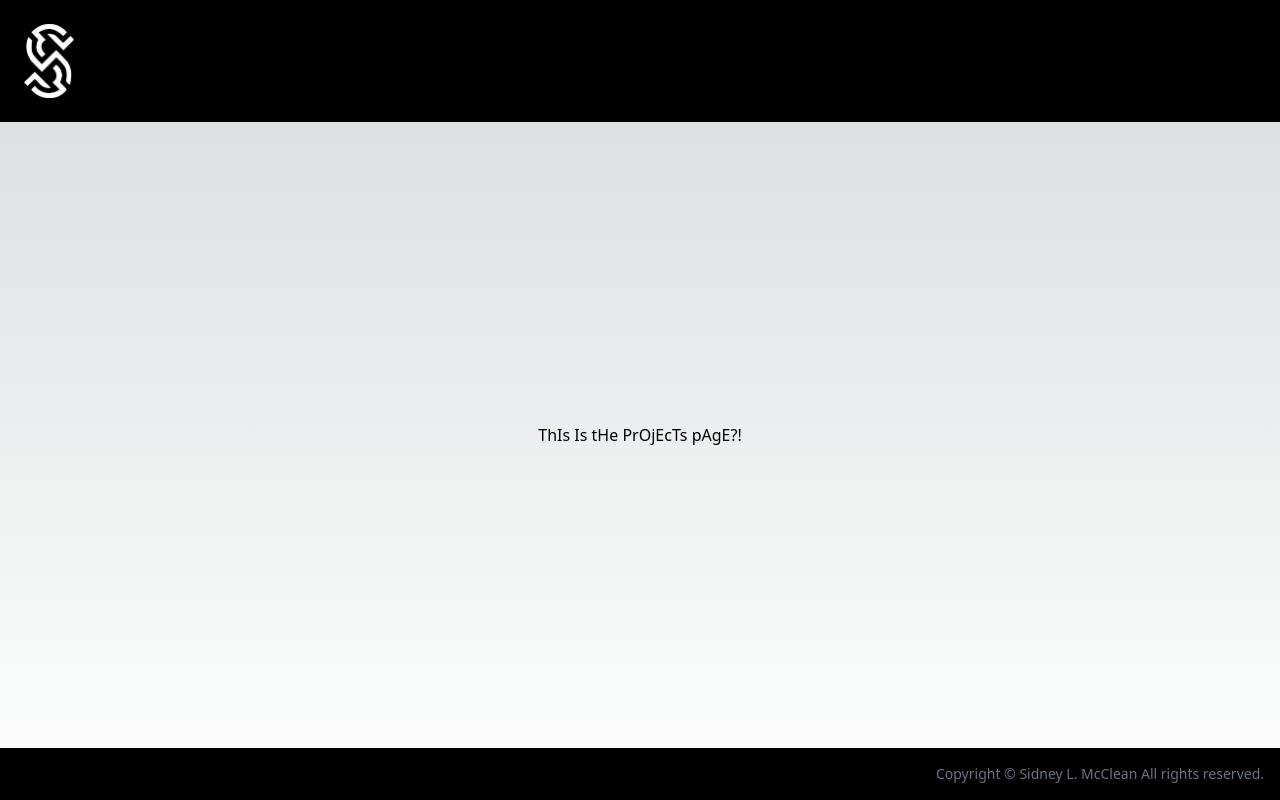
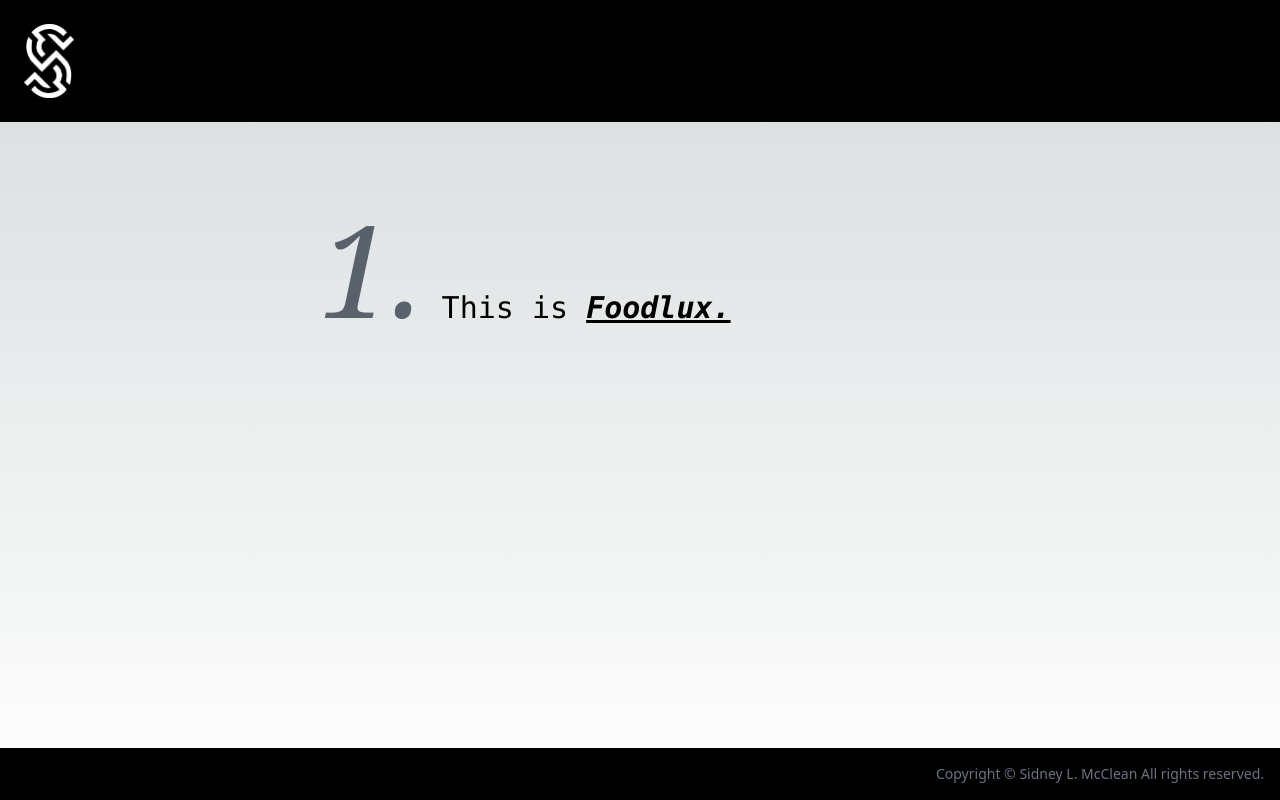
Before and after one commit to Smcclean4/smcclean4.github.io, a Next.js app in the folder personal-portfolio/: page /projects in a window 1280 px wide. Built offline with nearby package versions, Linux system fonts and the light colour scheme.

Commit message:
project list & project page
finished project list page and now working on pjroject page.

```diff
--- a/personal-portfolio/src/components/Navbar.tsx
+++ b/personal-portfolio/src/components/Navbar.tsx
@@ -12,7 +12,7 @@ export const Navbar = () => {
   return (
     <>
       <div className="p-6 flex flex-row items-center justify-between w-full bg-black">
-        <Link href="/"><Image src="/SLM-LETTER-ICON.png" alt={""} height="50" width="50" /></Link>
+        <Link href="/"><Image src="/SLM-LETTER-ICON.png" alt={""} height="50" width="50" placeholder="blur" blurDataURL="/SLM-LETTER-ICON.png" /></Link>
         <div className="flex flex-row cursor-pointer sm:hidden z-10">
           <div className="w-auto h-auto absolute flex flex-col items-center right-5 top-10 text-center pr-2">
             <ul onClick={openNav}>
--- a/personal-portfolio/src/pages/about.tsx
+++ b/personal-portfolio/src/pages/about.tsx
@@ -7,9 +7,9 @@ const About = () => {
       <div className="flex flex-col-reverse h-full w-full text-center lg:flex-row">
         <div className="w-full flex flex-col justify-center items-center lg:w-1/2">
           <div className="my-10">
-            <h1 className="text-3xl animate-typing overflow-hidden border-r-2 whitespace-nowrap my-0 mx-auto tracking-widest">Hello, my name is Sidney.</h1>
+            <h1 className="text-2xl animate-typing overflow-hidden border-r-2 whitespace-nowrap my-0 mx-auto tracking-widest sm:text-3xl">Hello, my name is Sidney.</h1>
           </div>
-          <div className="w-3/4 text-xl font-extralight">
+          <div className="w-11/12 text-xl font-extralight sm:w-3/4">
             <p className="my-2">I have extensive experience in freelance work for prominent clients, as well as individual clients, where I develop top-notch software solutions that cater to both client requirements and user needs.</p>
             <p className="my-2">
               My extensive range of skills and experience as a developer makes me a versatile fit for various positions. I have honed my proficiency in multiple programming languages, including <i className="underline"><b>JavaScript, PHP, and Python</b></i>, and adeptly employ a variety of frameworks and tools such as <i className="underline"><b>React/Node.js, Laravel, and Django</b></i>. Furthermore, my expertise extends to databases, with proficiency in both <i className="underline"><b>SQL and NoSQL</b></i> databases.
@@ -24,7 +24,7 @@ const About = () => {
           </div>
         </div>
         <div className="w-full flex justify-center items-center bg-white drop-shadow-2xl lg:w-1/2">
-          <Image className="mx-auto" src="/IMG_3532.JPG" alt={""} height="550" width="550" />
+          <Image className="mx-auto" src="/IMG_3532.JPG" alt={""} height="550" width="550" placeholder="blur" blurDataURL="/IMG_3532.JPG" />
         </div>
       </div>
     </Layout>
--- a/personal-portfolio/src/pages/index.tsx
+++ b/personal-portfolio/src/pages/index.tsx
@@ -5,7 +5,7 @@ export default function Home() {
   return (
     <Layout>
       <div className="flex justify-center flex-col">
-        <Image className="my-10 mx-auto p-3 lg:p-0" src="/SLM-LOGO-ICON-WHITE.png" alt={""} height="200" width="200" />
+        <Image className="my-10 mx-auto p-3 lg:p-0" src="/SLM-LOGO-ICON-WHITE.png" alt={""} height="200" width="200" placeholder="blur" blurDataURL="/SLM-LOGO-ICON-WHITE.png" />
         <p className="text-md animate-typing overflow-hidden border-r-2 whitespace-nowrap my-0 mx-auto tracking-widest lg:text-2xl sm:text-lg">Software Developer. Innovator. Creator.</p>
       </div>
     </Layout>
--- a/personal-portfolio/src/pages/projects.tsx
+++ b/personal-portfolio/src/pages/projects.tsx
@@ -1,13 +1,20 @@
 import { Layout } from "@/components/Layout"
+import { useEffect, useState } from "react"
 
-const Projects = () => {
+const projects = () => {
+  const [loading, setLoading] = useState(false);
+
+  useEffect(() => {
+    setLoading(true);
+  }, [])
+
   return (
     <Layout>
-      <div className="flex justify-center items-center">
-        <p>ThIs Is tHe PrOjEcTs pAgE?!</p>
+      <div className={loading ? "w-3/4 lg:w-2/4 h-3/4 flex flex-col animate-fadingRev" : "w-3/4 lg:w-2/4 h-3/4 flex flex-col"}>
+        <p className={loading ? "text-2xl sm:text-3xl font-mono animate-extension1" : "text-2xl sm:text-3xl font-mono"}><span className="text-8xl sm:text-9xl font-serif text-gray-800 opacity-70"><i>1.</i></span> This is <a href="/projects/foodlux"><b className="underline"><i>Foodlux.</i></b></a></p>
       </div>
     </Layout>
   )
 }
 
-export default Projects
+export default projects
--- /dev/null
+++ b/personal-portfolio/src/pages/projects/foodlux.tsx
@@ -0,0 +1,27 @@
+import { Layout } from "@/components/Layout"
+
+const foodlux = () => {
+  return (
+    <Layout>
+      <div className="flex flex-col sm:flex-row w-full h-full sm:bg-gradient-to-br from-black from-50% to-white to-50%">
+        <div className="w-full sm:w-1/2 h-full flex flex-col items-center pt-10">
+          <p className="text-5xl mb-10 font-mono underline">Foodlux</p>
+          <p className="w-3/4 text-2xl font-extralight">An example food servicing website where you can order food, browse menus,and  order food using your preferred payment method. You'll receive order information after putting in your checkout information, and you can track the status of your order from the comfort of your own home.</p>
+          <ul className="my-10 flex flex-row flex-wrap w-3/4 justify-center">
+            <a target="_blank" href="https://www.mui.com"><img className="m-3 h-15 animate-pulse" src="https://img.icons8.com/color/48/000000/material-ui.png" /></a>
+            <a target="_blank" href="https://www.typescriptlang.org"><img className="m-3 h-15 animate-pulse" src="https://img.icons8.com/color/48/000000/typescript.png" /></a>
+            <a target="_blank" href="https://www.react.dev"><img className="m-3 h-15 animate-pulse" src="https://img.icons8.com/color/48/000000/react-native.png" /></a>
+            <a target="_blank" href="https://www.expressjs.com"><img className="m-3 h-15 animate-pulse" src="https://img.icons8.com/color/48/000000/express.png" /></a>
+            <a target="_blank" href="https://www.mongodb.com"><img className="m-3 h-15 animate-pulse" src="https://img.icons8.com/color/48/000000/mongodb.png" /></a>
+            <a target="_blank" href="https://www.nodejs.org"><img className="m-3 h-15 animate-pulse" src="https://img.icons8.com/color/48/000000/nodejs.png" /></a>
+          </ul>
+        </div>
+        <div className="text-black w-full sm:w-1/2 h-full flex justify-center items-center bg-white sm:bg-inherit">
+          <p>This will contain lthe white split.</p>
+        </div>
+      </div>
+    </Layout>
+  )
+}
+
+export default foodlux
```
